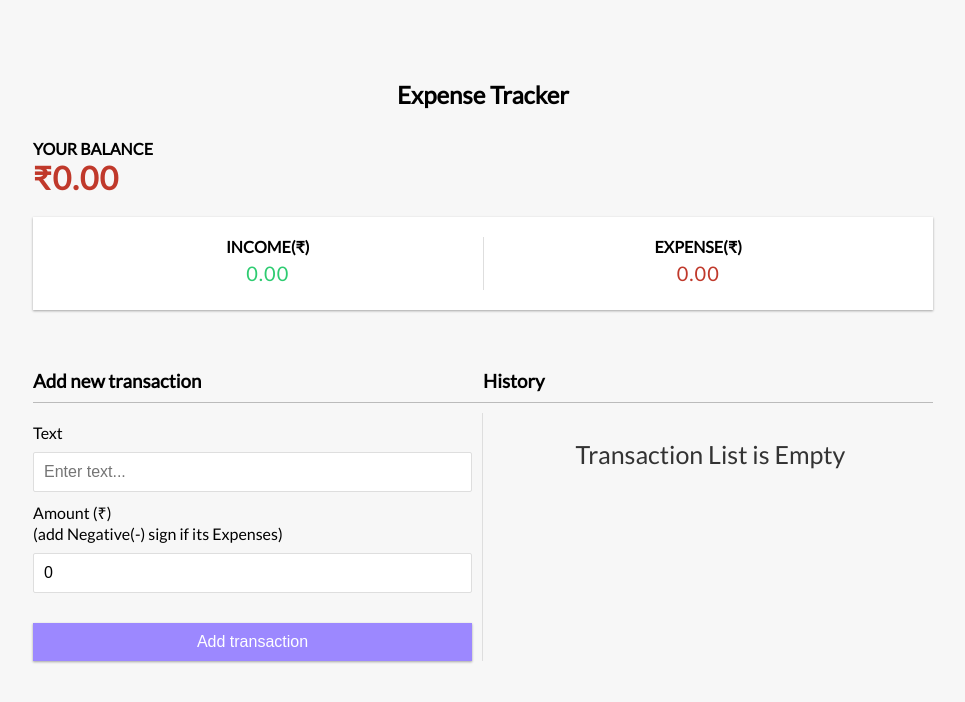
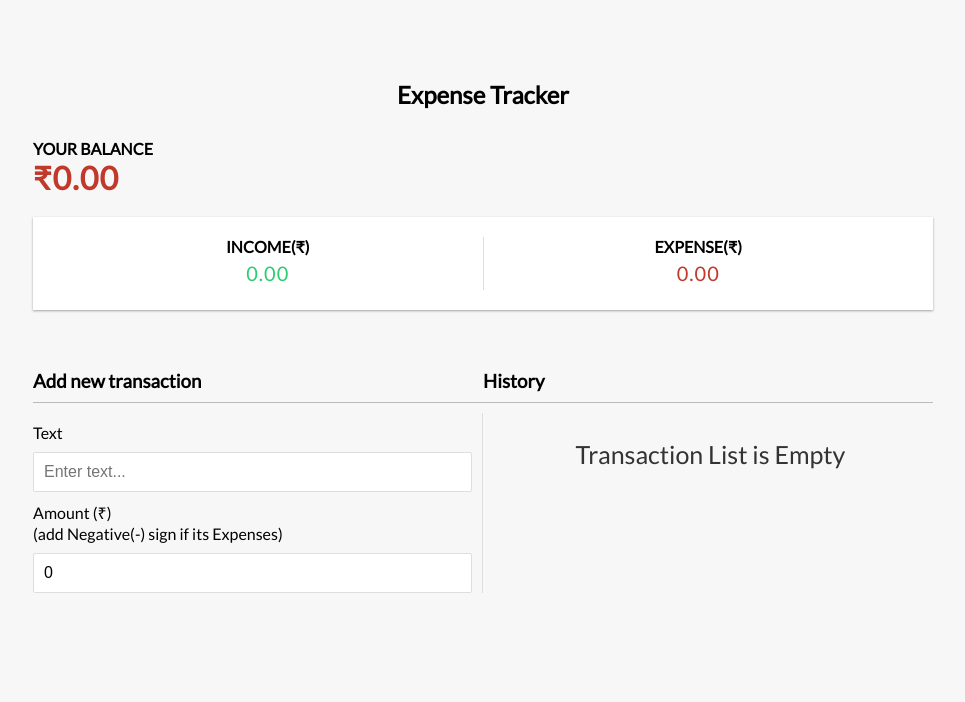
Before and after one commit to prabaj90/expense-tracker-ReactHook, a React (Create React App) app: page / in a window 1280 px wide. Shown: the top 702 px of the page, without its empty margins (157-1122 px from the left). Built offline with nearby package versions, Linux system fonts and the light colour scheme.

Commit message:
Amount Validation

```diff
--- a/src/components/AddTransaction.js
+++ b/src/components/AddTransaction.js
@@ -3,11 +3,11 @@ import {GlobalContext} from '../context/GlobalState';
 
 export const AddTransaction = () => {
     const [text, setText] = useState('');
-    const [amount, setAmount] = useState(0);
+    const [amount, setAmount] = useState('0');
     const {addTransaction} = useContext(GlobalContext);
     const onSubmit = e =>{
         e.preventDefault();
-        const newTransaction = {
+         const newTransaction = {
             id: Math.floor(Math.random()*1000),
             text,
             amount: +amount
@@ -29,7 +29,8 @@ export const AddTransaction = () => {
                     (add Negative(-) sign if its Expenses)</label>
                 <input type="number" value={amount} onChange={(e)=>setAmount(e.target.value)} placeholder="Enter amount..." />
              </div>
-             <button className="btn">Add transaction</button>
+             { text.length > 0 && amount !== '0' ?
+                <button className="btn">Add transaction</button> :'' }
             </form>
         </div>
     )
```
Also changed, not shown: 1 other file (tests, documents, lock files or other folders).
